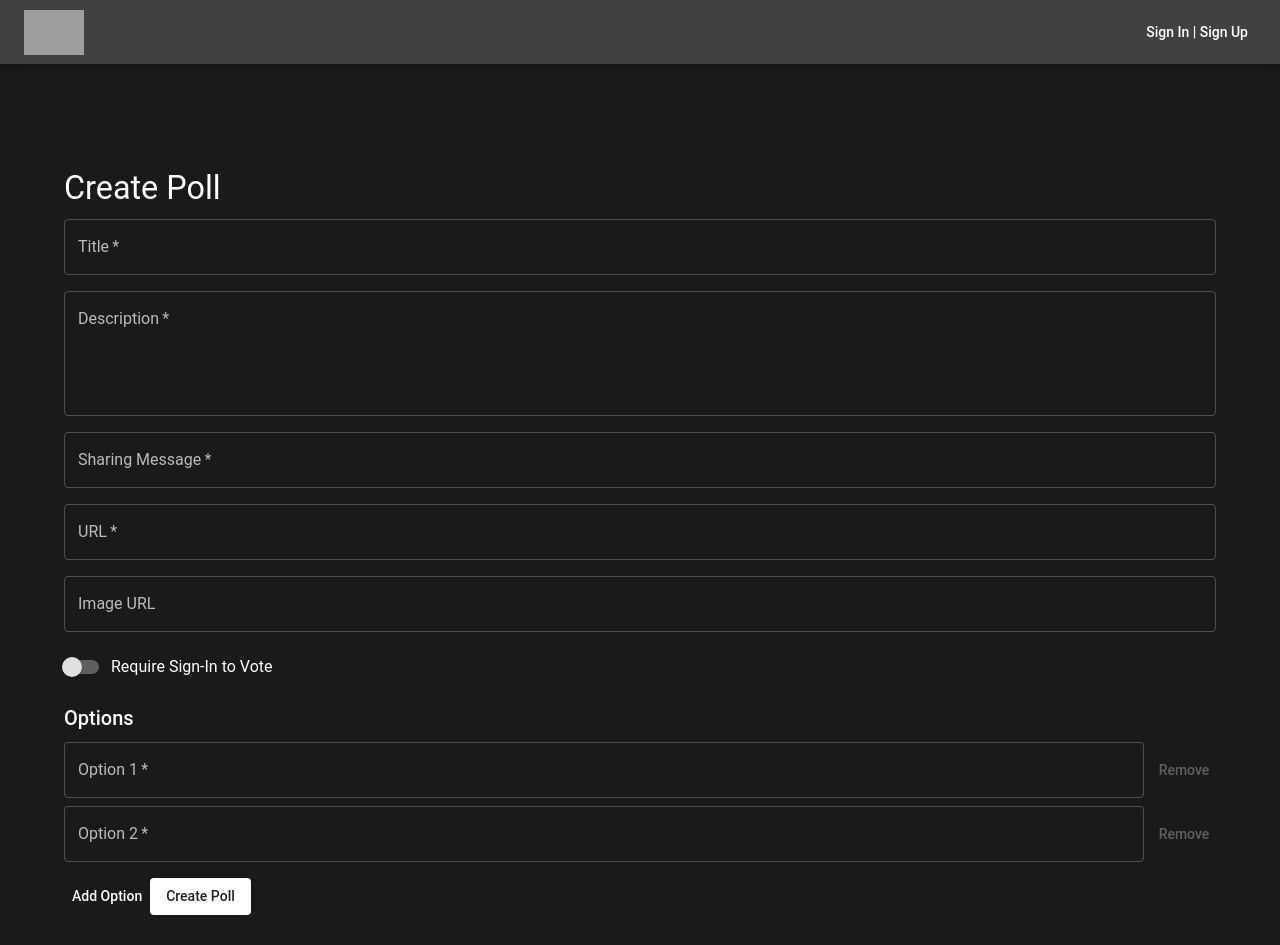
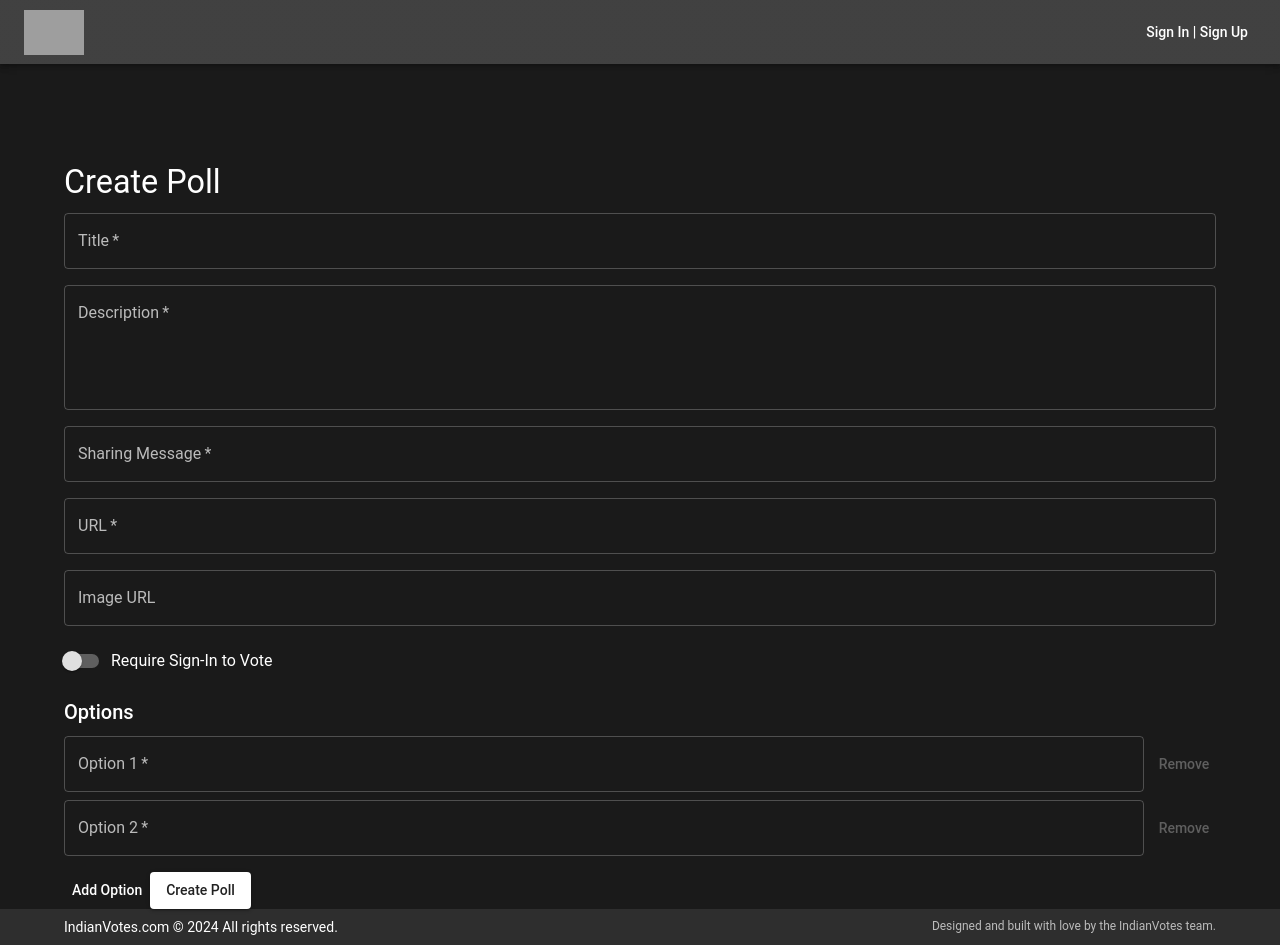
Before and after one commit to anchal66/indian-poll-next, a Next.js app: page /create in a window 1280 px wide. Before the commit the page ends 915 px from the top, so only its background shows below. Built offline with nearby package versions, Linux system fonts and the light colour scheme; no server answers; grey boxes are pictures that could not be loaded.

Commit message:
Impl footer

```diff
--- /dev/null
+++ b/src/components/Footer.tsx
@@ -0,0 +1,27 @@
+import React from 'react';
+import { Box, Container, Typography } from '@mui/material';
+import { useTheme } from '@mui/material/styles';
+import useMediaQuery from '@mui/material/useMediaQuery';
+
+const Footer: React.FC = () => {
+  const currentYear = new Date().getFullYear();
+  const theme = useTheme();
+  const isSmallScreen = useMediaQuery(theme.breakpoints.down('sm'));
+
+  return (
+    <Box component="footer" sx={{ py: 1, px: 2, backgroundColor: '#2e2e2e', color: '#ffffff' }}>
+      <Container maxWidth="lg" sx={{ display: 'flex', justifyContent: 'space-between', alignItems: 'center' }}>
+        <Typography variant="body2">
+          IndianVotes.com © {currentYear} All rights reserved.
+        </Typography>
+        {!isSmallScreen && (
+          <Typography variant="caption" color="textSecondary">
+            Designed and built with love by the IndianVotes team.
+          </Typography>
+        )}
+      </Container>
+    </Box>
+  );
+};
+
+export default Footer;
--- /dev/null
+++ b/src/context/SnackbarContext.tsx
@@ -0,0 +1,43 @@
+import React, { createContext, useContext, useState, ReactNode } from 'react';
+import { Snackbar, Alert } from '@mui/material';
+
+interface SnackbarContextType {
+  showMessage: (message: string, severity: 'success' | 'error' | 'info' | 'warning') => void;
+}
+
+const SnackbarContext = createContext<SnackbarContextType | undefined>(undefined);
+
+export const SnackbarProvider: React.FC<{ children: ReactNode }> = ({ children }) => {
+  const [snackbarOpen, setSnackbarOpen] = useState(false);
+  const [snackbarMessage, setSnackbarMessage] = useState('');
+  const [snackbarSeverity, setSnackbarSeverity] = useState<'success' | 'error' | 'info' | 'warning'>('info');
+
+  const showMessage = (message: string, severity: 'success' | 'error' | 'info' | 'warning') => {
+    setSnackbarMessage(message);
+    setSnackbarSeverity(severity);
+    setSnackbarOpen(true);
+  };
+
+  const handleClose = () => {
+    setSnackbarOpen(false);
+  };
+
+  return (
+    <SnackbarContext.Provider value={{ showMessage }}>
+      {children}
+      <Snackbar open={snackbarOpen} autoHideDuration={6000} onClose={handleClose}>
+        <Alert onClose={handleClose} severity={snackbarSeverity} sx={{ width: '100%' }}>
+          {snackbarMessage}
+        </Alert>
+      </Snackbar>
+    </SnackbarContext.Provider>
+  );
+};
+
+export const useSnackbar = () => {
+  const context = useContext(SnackbarContext);
+  if (context === undefined) {
+    throw new Error('useSnackbar must be used within a SnackbarProvider');
+  }
+  return context;
+};
--- a/src/pages/_app.tsx
+++ b/src/pages/_app.tsx
@@ -1,9 +1,10 @@
-// src/pages/_app.tsx
 import React from 'react';
 import { AppProps } from 'next/app';
 import CssBaseline from '@mui/material/CssBaseline';
 import { ThemeProvider, createTheme, responsiveFontSizes } from '@mui/material/styles';
 import Header from '../components/Header';
+import Footer from '../components/Footer';
+import { SnackbarProvider } from '../context/SnackbarContext';
 import '../styles/globals.css'; // Import global styles here
 
 let theme = createTheme({
@@ -37,9 +38,16 @@ theme = responsiveFontSizes(theme);
 function MyApp({ Component, pageProps }: AppProps) {
   return (
     <ThemeProvider theme={theme}>
-      <CssBaseline />
-      <Header />
-      <Component {...pageProps} />
+      <SnackbarProvider>
+        <CssBaseline />
+        <div style={{ display: 'flex', flexDirection: 'column', minHeight: '100vh' }}>
+          <Header />
+          <main>
+            <Component {...pageProps} />
+          </main>
+          <Footer />
+        </div>
+      </SnackbarProvider>
     </ThemeProvider>
   );
 }
--- a/src/styles/globals.css
+++ b/src/styles/globals.css
@@ -5,6 +5,15 @@ body {
   padding: 0;
   background-color: #1a1a1a;  /* Slightly lighter than pure black */
   color: #ffffff;
+  display: flex;
+  flex-direction: column;
+  min-height: 100vh;
+}
+
+#__next {
+  display: flex;
+  flex-direction: column;
+  flex: 1;
 }
 
 a {
@@ -24,10 +33,15 @@ a {
   margin-bottom: 16px;
 }
 
-.MuiContainer-root {
-  padding-top: 24px;
+.container {
+  margin-top: 40px; /* Adjust this value to increase/decrease the gap */
 }
 
-.container {
-  margin-top: 80px; /* Adjust this value to increase/decrease the gap */
+main {
+  flex: 1;
+  padding-top: 18px; /* Add padding only to the main content area */
 }
+
+footer {
+  margin-top: auto;
+}
```
Also changed, not shown: src/components/ShareButton.tsx (+6 -2 lines).
